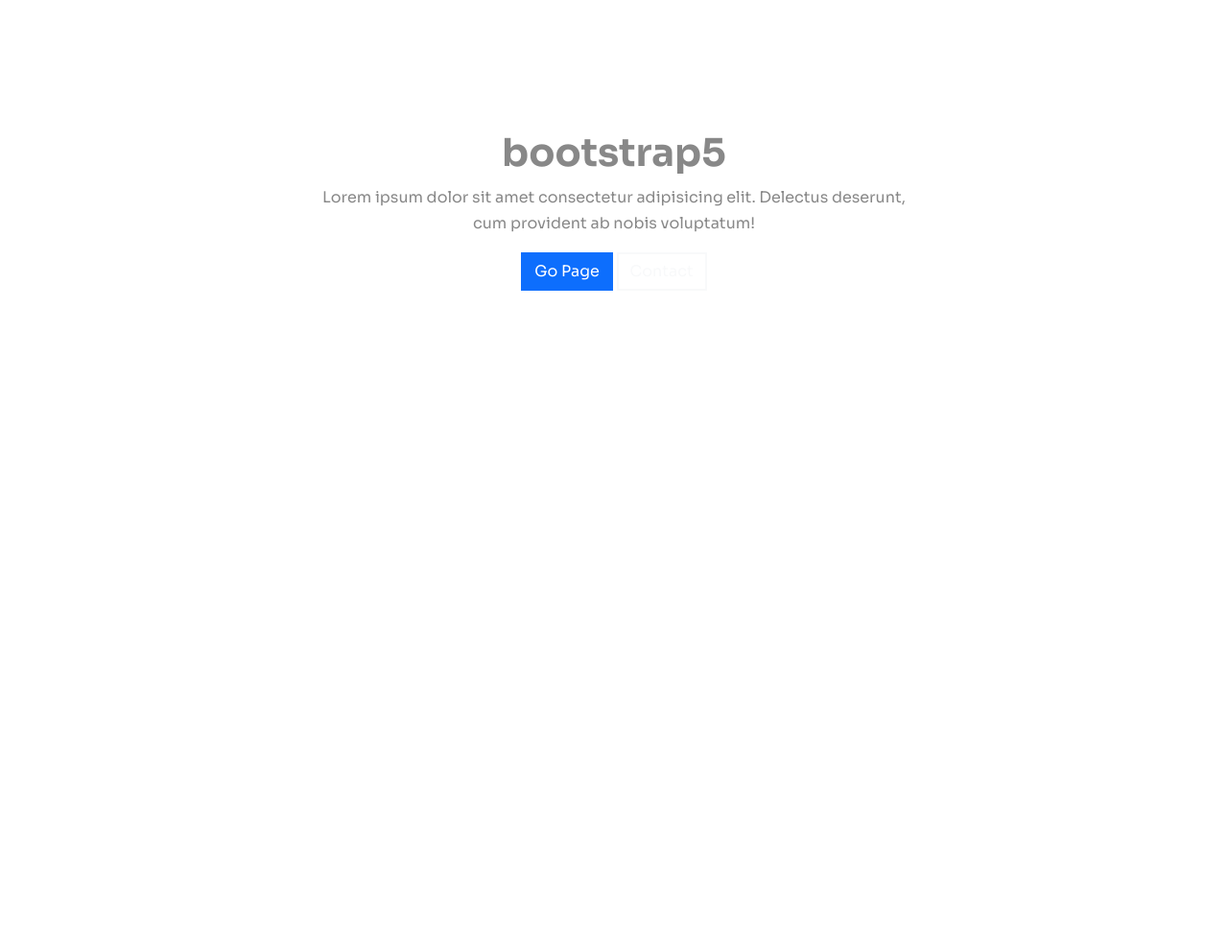
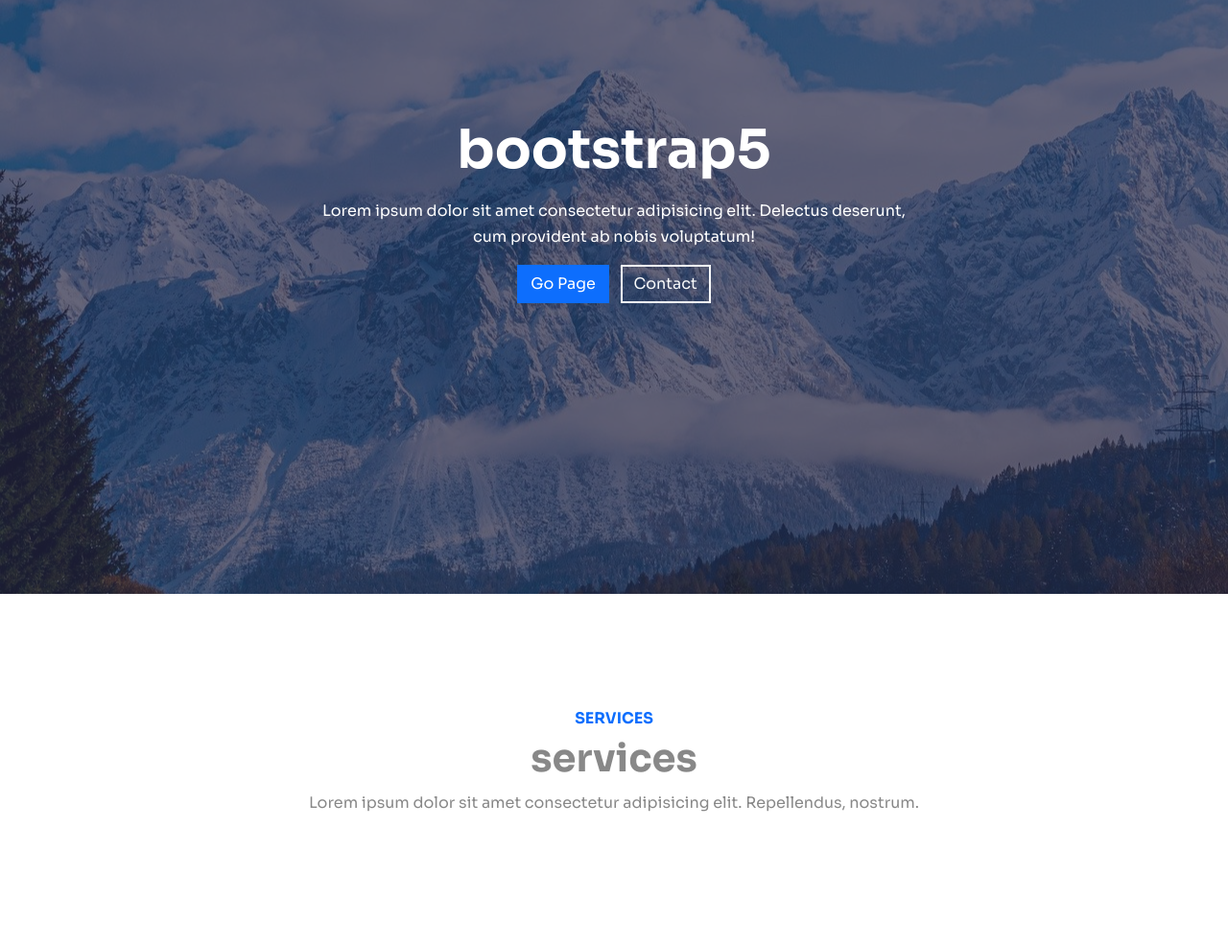
Before and after one commit to MinemuraKazumi/bootstrap, a plain HTML site: page index.html in a window 1280 px wide. Shown: the part 277-1263 px from the top of the page at 96% size. Before the commit the page ends 896 px from the top, so only its background shows below. Drawn offline with nearby package versions, Linux system fonts and the light colour scheme.

Commit message:
サービスセクション

```diff
--- a/index.html
+++ b/index.html
@@ -56,9 +56,9 @@
         <div class="container">
           <div class="row">
             <div class="col-lg-7 mx-auto text-center">
-              <h1>bootstrap5</h1>
-              <p>Lorem ipsum dolor sit amet consectetur adipisicing elit. Delectus deserunt, cum provident ab nobis voluptatum!</p>
-              <a href="#" class="btn btn-primary">Go Page</a>
+              <h1 class="display-4 text-white">bootstrap5</h1>
+              <p class="text-white my-3">Lorem ipsum dolor sit amet consectetur adipisicing elit. Delectus deserunt, cum provident ab nobis voluptatum!</p>
+              <a href="#" class="btn btn-primary me-2">Go Page</a>
               <a href="#" class="btn btn-outline-light">Contact</a>
 
             </div>
@@ -66,7 +66,30 @@
         </div>
       </div>
 
-      <!-- 21:35 -->
+      <!-- サービスセクション -->
+      <section id="services">
+        <div class="container">
+          <div class="row">
+            <div class="col-md-8 mx-auto text-center">
+              <h6 class="text-primary">SERVICES</h6>
+              <h1>services</h1>
+              <p>
+                Lorem ipsum dolor sit amet consectetur adipisicing elit. Repellendus, nostrum.
+              </p>
+            </div>
+          </div>
+
+          <div class="row">
+            <div class="col-lg-4 col-sm-6">
+              <div class="service card-effect">
+                <div class="icondbox"></div>
+              </div>
+            </div>
+          </div>
+        </div>
+      </section>
+
+      <!-- 34:15 -->
 
 
     <!-- https://getbootstrap.jp/docs/5.0/getting-started/introduction/ -->
--- a/style.css
+++ b/style.css
@@ -15,7 +15,7 @@
     /* varという関数を使用して、bodyの色を使用する */
 }
 
-h1,h2,h3,h4,h5,h6 {
+h1,h2,h3,h4,h5,h6,.display-4 {
     color: var(--body);
     font-weight: 700;
 }
@@ -25,6 +25,12 @@
     text-decoration: none;
 }
 
+section {
+    padding-top: 120px;
+    padding-bottom: 120px;
+    color: var(--body);
+    text-decoration: none;
+}
 
 .navbar .nav-link {
     color: #fff !important;
@@ -38,4 +44,23 @@
     border-width: 2px;
     border-radius: 0;
 }
-/* 10:47 */
+
+.hero {
+    background-image: url(./img/cover.jpg);
+    background-position: center;
+    background-size: cover;
+    background-attachment: fixed;
+    position: relative;
+    z-index: 2;
+}
+
+.hero::after {
+    content: "";
+    position: absolute;
+    width: 100%;
+    height: 100%;
+    top: 0;
+    left: 0;
+    background-color: rgba(37, 39, 71, 0.7);
+    z-index: -1;
+}
```
